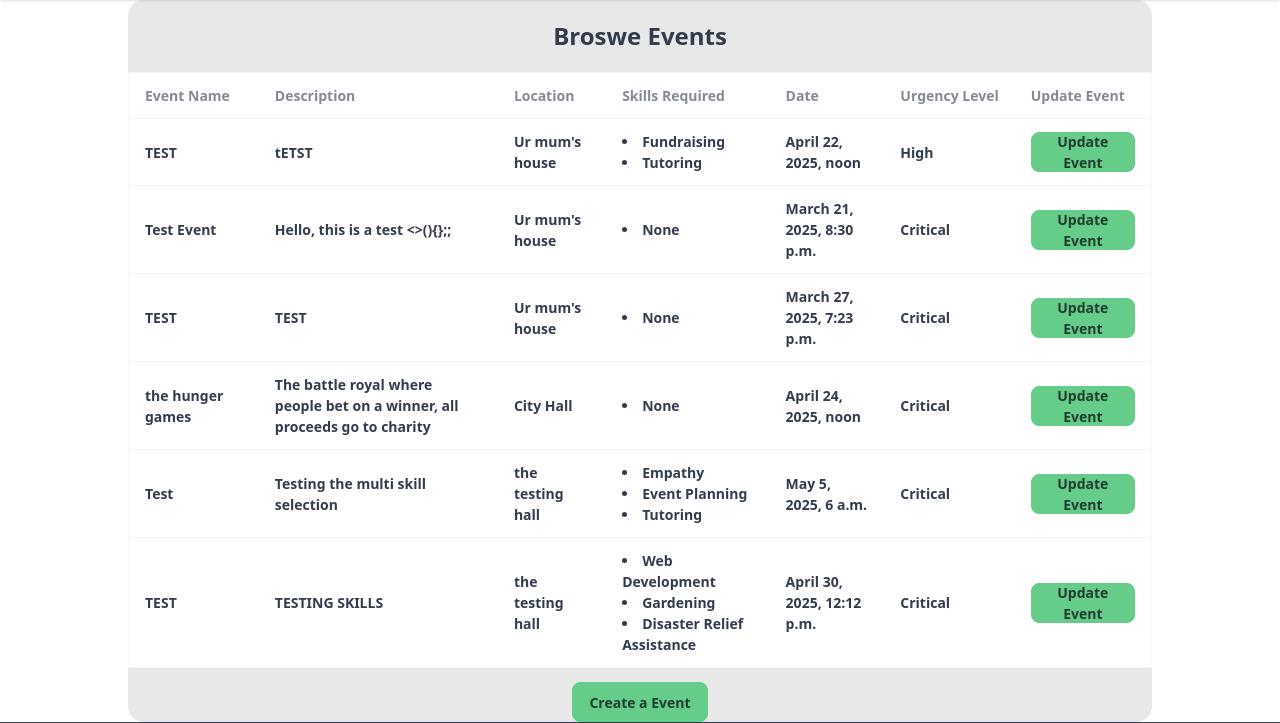
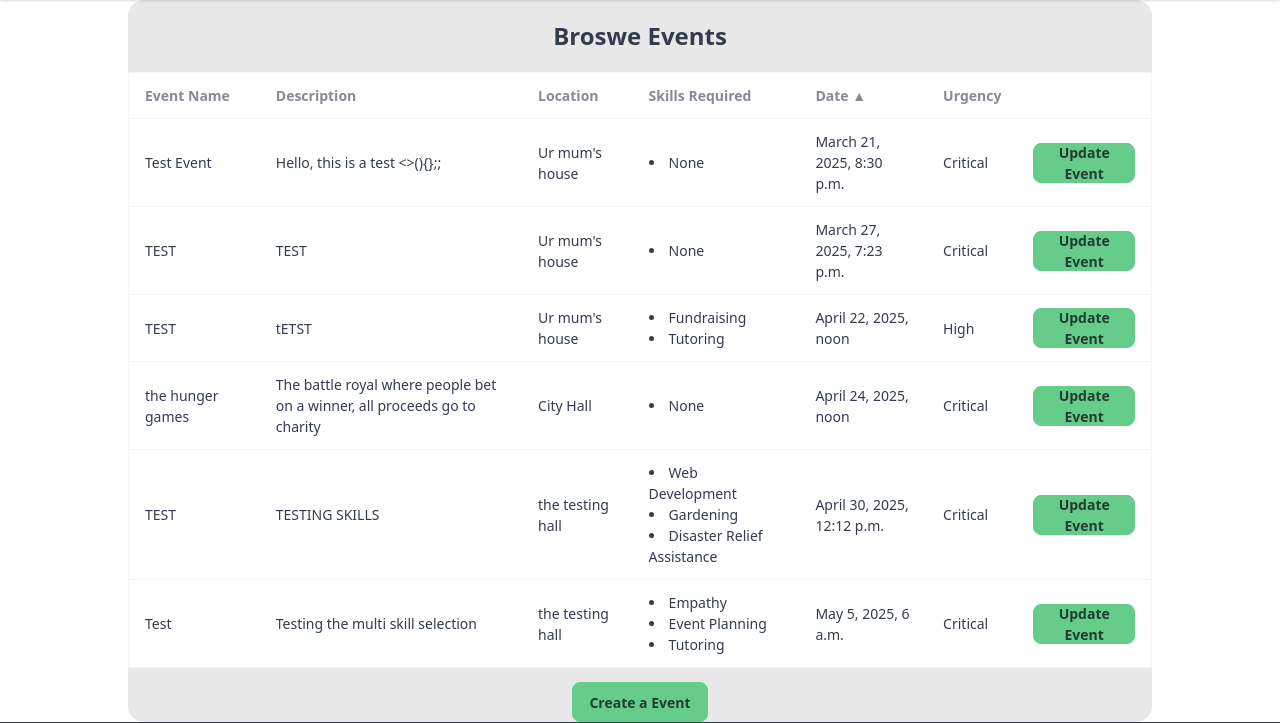
Before and after one commit to alesss-b/kindred-causes, a Django app: page /browse_events/ in a window 1280 px wide. Shown: the part 72-795 px from the top of the page. Run offline with Django 5.2, Linux system fonts and the light colour scheme; a user stored in the database is signed in; data comes from the database, SQL or seed files in the repository; both versions use the stored data as it was after the commit; lists and menus that the app fills with data are empty; style sheets or scripts are compiled from the project's sources.

Commit message:
added sorting to the name, date and urgency columns, defaulting to date

```diff
--- a/kindred_causes/main/templates/event_browser.html
+++ b/kindred_causes/main/templates/event_browser.html
@@ -9,14 +9,29 @@
     <!-- head -->
     <thead>
       <tr>
-        <th>Event Name</th>
+        <th>
+          <a href="?sort={% if current_sort == 'name' %}-name{% else %}name{% endif %}">
+            Event Name
+            {% if current_sort == 'name' %}▲{% elif current_sort == '-name' %}▼{% endif %}
+          </a>
+        </th>
         <th>Description</th>
         <th>Location</th>
         <th>Skills Required</th>
-        <th>Date</th>
-        <th>Urgency Level</th>
+        <th>
+          <a href="?sort={% if current_sort == 'date' %}-date{% else %}date{% endif %}">
+            Date
+            {% if current_sort == 'date' %}▲{% elif current_sort == '-date' %}▼{% endif %}
+          </a>
+        </th>
+        <th>
+          <a href="?sort={% if current_sort == 'urgency' %}-urgency{% else %}urgency{% endif %}">
+            Urgency
+            {% if current_sort == 'urgency' %}▲{% elif current_sort == '-urgency' %}▼{% endif %}
+          </a>
+        </th>
         {% if user.is_staff %}
-        <th>Update Event</th>
+        <th></th>
         {% endif %}
 
       </tr>
@@ -25,10 +40,10 @@
       <!-- row 1 -->
       {% for event in events %}
         <tr class="hover:bg-base-300">
-          <th>{{event.name}}</th>
-          <th>{{event.description}}</th>
-          <th>{{event.location}}</th>
-          <th>
+          <td>{{event.name}}</td>
+          <td>{{event.description}}</td>
+          <td>{{event.location}}</td>
+          <td>
             <ul class="list-disc list-inside">
               {% for skill in event.required_skills.all %}
                 <li>{{ skill.name }}</li>
@@ -36,16 +51,16 @@
                 <li>None</li>
               {% endfor %}
             </ul>
-          </th>
-          <th>{{event.date}}</th>
-          <th>{{event.get_urgency_display}}</th>
+          </td>
+          <td>{{event.date}}</td>
+          <td>{{event.get_urgency_display}}</td>
           {% if user.is_staff %}
-            <th>
+            <td>
               <a role="button" class="btn btn-primary" type="submit"
                 href="{% url 'edit_event_management' event.pk %}">
                 Update Event
               </a>
-            </th>
+            </td>
           {% endif %}
         </tr>
       {% endfor %}
--- a/kindred_causes/main/templates/event_management.html
+++ b/kindred_causes/main/templates/event_management.html
@@ -55,12 +55,12 @@
 {% endblock form_content%}
 
 {% block form_buttons %}
-<button type="reset" onclick="history.back()" class="btn btn-soft btn-error">Cancel</button>
+<a href="{% url 'event_browser' %}" class="btn btn-soft btn-success">Cancel</a>
 <button type="submit" class="btn btn-soft btn-success">
     {% if view_type == 'update' %}
       Save Changes
    {% elif view_type == 'create' %}
       Create Event
    {% endif %}
-</a>
+</button>
 {% endblock form_buttons %}
--- a/kindred_causes/main/views.py
+++ b/kindred_causes/main/views.py
@@ -93,7 +93,18 @@ def event_browser(request: HttpRequest) -> HttpResponse:
     :param HttpRequest reqest: The request from the client's browser.
     :return HttpReponse: The response to the client.
     """
-    context: dict = {'events': Event.objects.all}
+    sort = request.GET.get('sort', 'date')
+    allowed_sorts = ['name', '-name', 'date', '-date', 'urgency', '-urgency']
+
+    if sort not in allowed_sorts:
+        sort = 'date'
+
+    events = Event.objects.all().order_by(sort)
+    context = {
+        'events': events,
+        'current_sort': sort
+    }
+
     return render(request, 'event_browser.html', context)
 
 
```
Also changed, not shown: kindred_causes/db.sqlite3.
